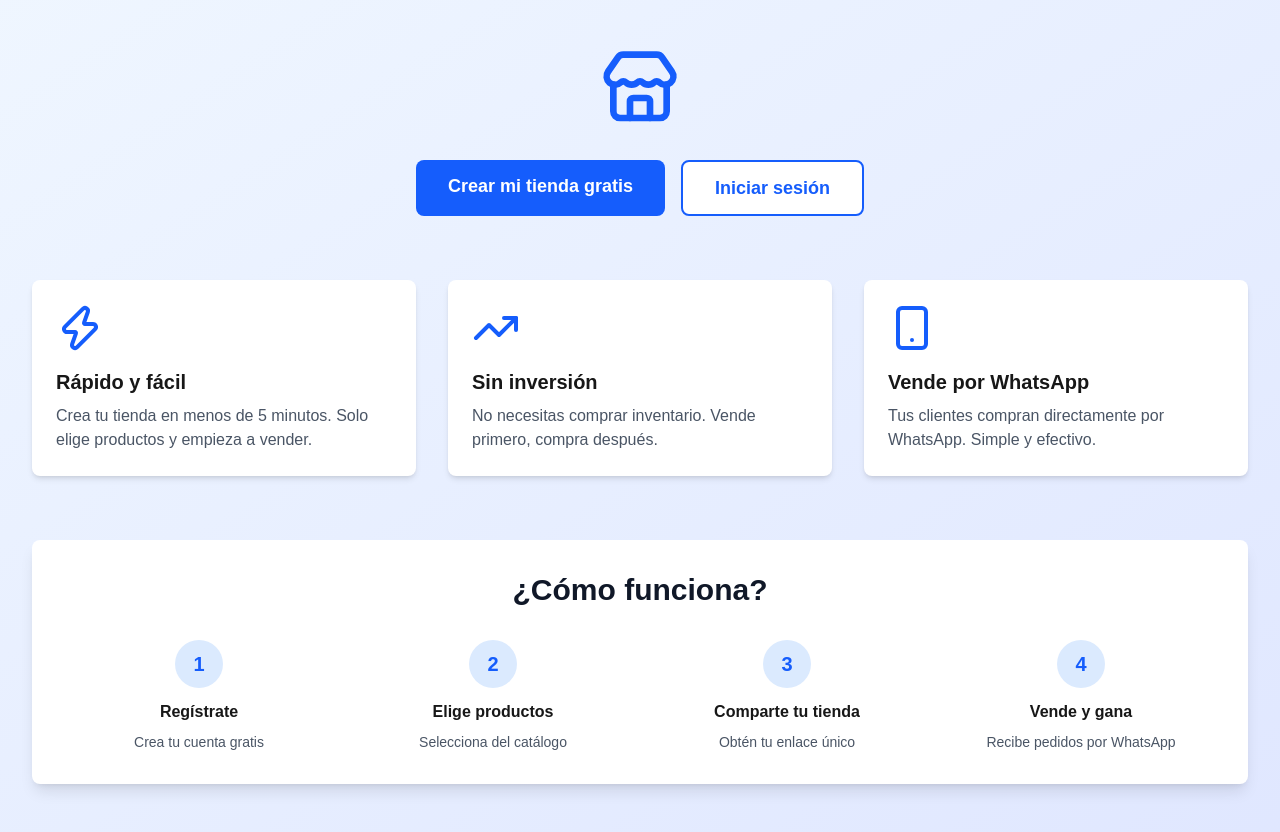
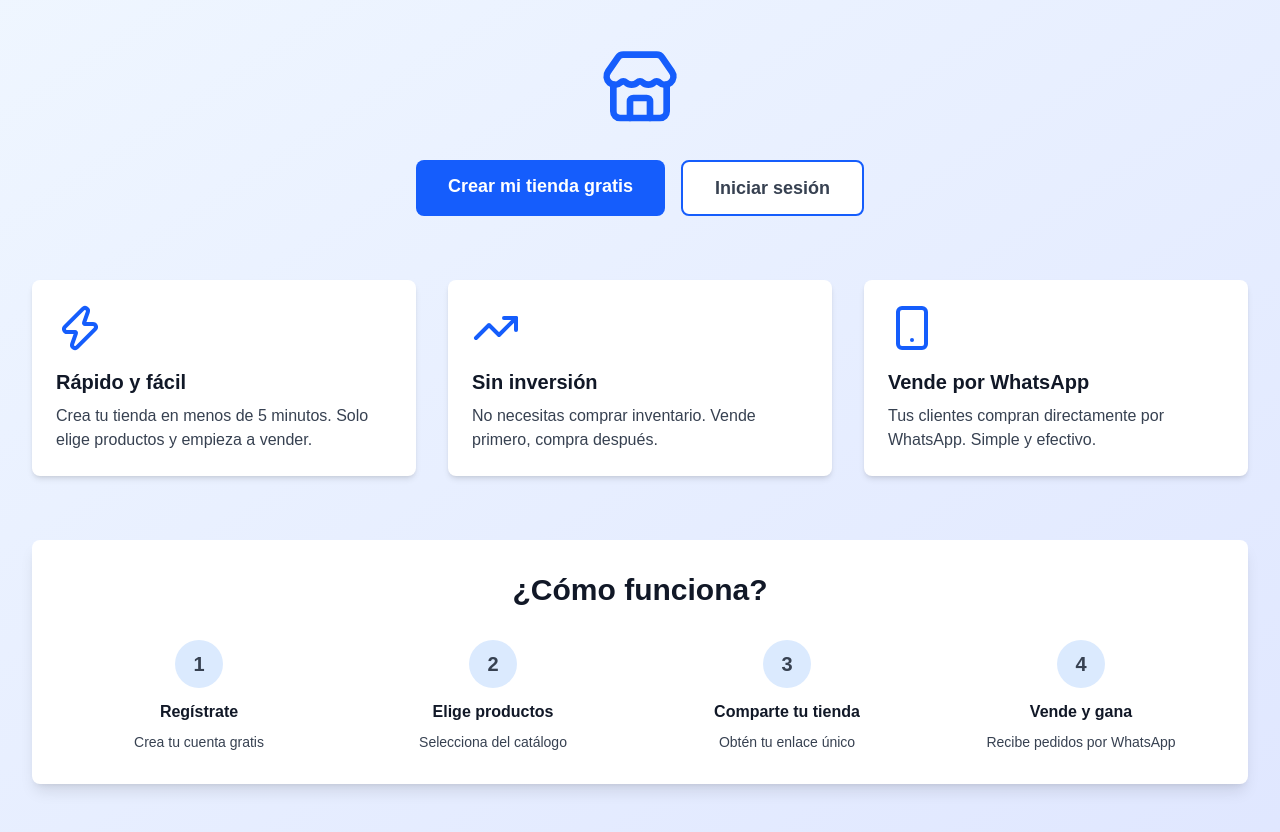
Before and after one commit to bastos9601/dropshipping-peru, a Next.js app in the folder dropshipping-peru/: page / in a window 1280 px wide. Built offline with nearby package versions, Linux system fonts and the light colour scheme; no server answers; the database is empty.

Commit message:
Fix text colors for better visibility

```diff
--- a/dropshipping-peru/app/globals.css
+++ b/dropshipping-peru/app/globals.css
@@ -12,17 +12,34 @@
   --font-mono: var(--font-geist-mono);
 }
 
-@media (prefers-color-scheme: dark) {
-  :root {
-    --background: #0a0a0a;
-    --foreground: #ededed;
-  }
+body {
+  background: #f3f4f6;
+  color: #111827;
+  font-family: Arial, Helvetica, sans-serif;
 }
 
-body {
-  background: var(--background);
-  color: var(--foreground);
-  font-family: Arial, Helvetica, sans-serif;
+/* Forzar colores oscuros para todo el texto */
+h1, h2, h3, h4, h5, h6 {
+  color: #111827 !important;
+}
+
+p, span, div, a, li {
+  color: #374151 !important;
+}
+
+/* Excepciones para botones y badges */
+button,
+.bg-blue-600,
+.bg-blue-600 *,
+.bg-green-500,
+.bg-green-500 *,
+.bg-green-600,
+.bg-green-600 *,
+.bg-red-600,
+.bg-red-600 *,
+.text-white,
+.text-white * {
+  color: #ffffff !important;
 }
 
 /* Estilos para inputs y formularios */
@@ -44,13 +61,3 @@ select:disabled {
   background-color: #f3f4f6 !important;
   color: #6b7280 !important;
 }
-
-/* Asegurar que los inputs en modo oscuro también tengan texto negro */
-@media (prefers-color-scheme: dark) {
-  input,
-  textarea,
-  select {
-    color: #111827 !important;
-    background-color: #ffffff !important;
-  }
-}
```
